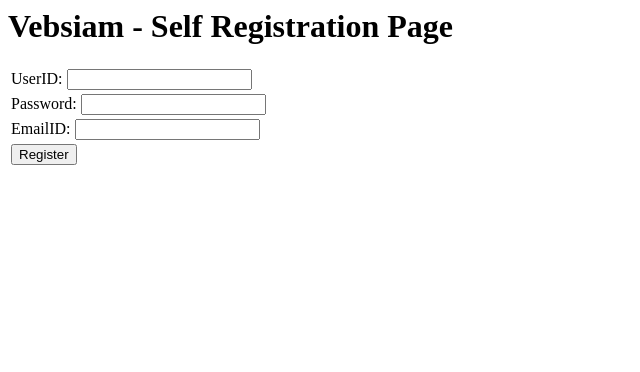
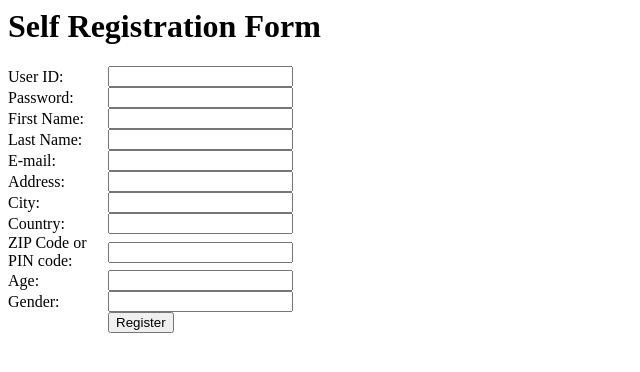
Before and after one commit to vebsiam2/vebsiam2-server, a Django app: page /user/register in a window 1280 px wide. Shown: the top 372 px of the page, without its empty margins (0-640 px from the left). Run offline with Django 3.2, Linux system fonts and the light colour scheme; parts of the project's set-up code (start-up, migrations or seed data) failed here and were passed over.

Commit message:
Updated create user and added more fields in registration.

```diff
--- a/src/api/user.py
+++ b/src/api/user.py
@@ -14,9 +14,37 @@ urlpatterns = patterns('',
 )
 
 def create(request):
+    '''
     if(request.method != 'POST'):
         return HttpResponse("Invalid create request", status=503)
     json_data = simplejson.loads(request.raw_post_data)
+    '''
+    json_data = request.REQUEST  # Getting all the request parameters as json string
+    print json_data
+    ' Check to see if all params have empty values'
+    jsondataempty=True
+    for val in json_data.values():
+        if val:
+            jsondataempty=False
+
+    if jsondataempty:
+        ret = {
+               'success':False,
+               'id':''
+        }
+    else:
+        u = User()
+        for name in json_data:
+            # TODO: Add validation of attribute names and values
+            u.__dict__[name] = json_data[name]
+        u.save()
+        ret = {
+           'success':True,
+           'id':str(u._id)
+        }
+    return HttpResponse(simplejson.dumps(ret),"application/json")
+
+def createfromjson(json_data):
     u = User()
     for name in json_data:
         # TODO: Add validation of attribute names and values
@@ -76,22 +104,8 @@ def fetch(request):
 def register(request):
     if(request.method != 'POST'):
         ''' Render the register.html template here '''
-        '''return TemplateResponse(request, 'register.html', {'next':request.REQUEST['next']})'''
         return TemplateResponse(request, 'register.html')
         '''return HttpResponse("<html><h1>Self Registration Page- GET</h1></html>", status=200)
         '''
-    '''
-    json_data = simplejson.loads(request.raw_post_data)
-    u = User()
-    for name in json_data:
-        # TODO: Add validation of attribute names and values
-        u.__dict__[name] = json_data[name]
-    u.save()
-    ret = {
-       'success':True,
-       'id':str(u._id)
-    }'''
-    'return HttpResponse(simplejson.dumps(ret),"application/json")'
     out=create(request)
-    '''return  HttpResponse("<html><h1>Self Registration Page- POST</h1</html>", status=200)'''
     return  HttpResponse(out)
--- a/src/ui/templates/register.html
+++ b/src/ui/templates/register.html
@@ -1,13 +1,61 @@
 <html>
-	<h1>Vebsiam - Self Registration Page</h1>
-
-
-<form action="register" method="post">
-   <table>
-   	<tr><td>UserID: <input name="username"/></td> </tr>
-   	<tr><td>Password: <input name="password" type="password"/> </td></tr>
-   	<tr><td>EmailID: <input name="emailid"/></td> </tr>
-   	<tr><td><input type="submit" value="Register"/></td> </tr>
-	</table>
-</form>
+	<head>
+		<title>Vebsiam - Self Registration Form</title>
+		<meta http-equiv="Content-Type" content="text/html; charset=iso-8859-1">
+	</head>
+<body>
+<h1>Self Registration Form</h1>
+	<form action="register" method="post">
+		<table cellpadding="0" cellspacing="0" border="0">
+		  <tr>
+		    <td width="100">User ID:</td>
+		    <td width="300"><input name="username"></td>
+		  </tr>
+		  <tr>
+		    <td>Password:</td>
+		    <td><input name="password" type="password"></td>
+		  </tr>
+		  <tr>
+		    <td>First Name:</td>
+		    <td><input name="firstname"></td>
+		  </tr>
+		  <tr>
+		    <td>Last Name:</td>
+		    <td><input name="lastname"></td>
+		  </tr>
+		  <tr>
+		    <td>E-mail:</td>
+		    <td><input name="emailid"></td>
+		  </tr>
+		  <tr>
+		    <td>Address:</td>
+		    <td><input name="address"></td>
+		  </tr>
+		  <tr>
+		    <td>City:</td>
+		    <td><input name="city"></td>
+		  </tr>
+		  <tr>
+		    <td>Country:</td>
+		    <td><input name="country"></td>
+		  </tr>
+		  <tr>
+		    <td>ZIP Code or PIN code:</td>
+		    <td><input name="zipcode"></td>
+		  </tr>
+		  <tr>
+		    <td>Age:</td>
+		    <td><input name="age"></td>
+		  </tr>
+		  <tr>
+		    <td>Gender:</td>
+		    <td><input name="gender"></td>
+		  </tr>
+		  <tr>
+		    <td></td>
+		    <td><input value="Register" type="submit"></td>
+		  </tr>
+		</table>
+	</form>
+</body>
 </html>
```
